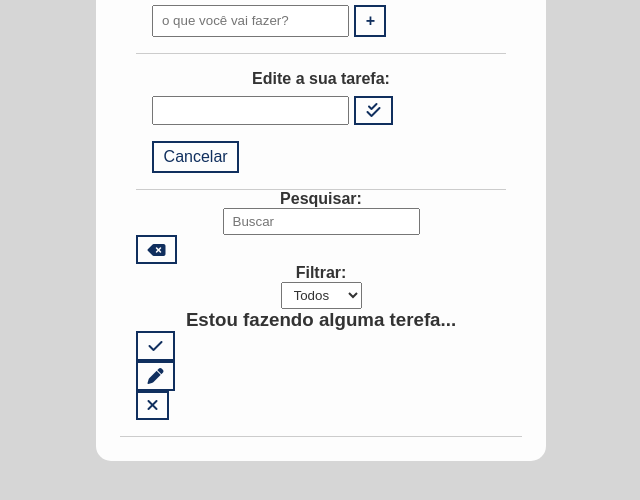
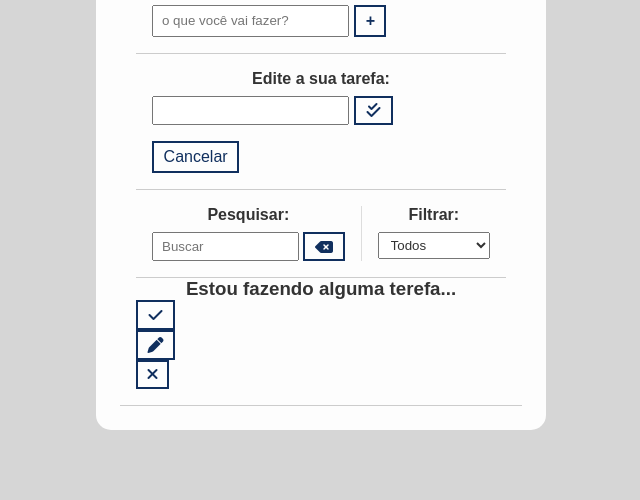
Before and after one commit to Bueno-Italo/toDoList-Avancado, a plain HTML site: page index.html in a window 1280 px wide. Shown: the part 146-646 px from the top of the page, without its empty margins (319-959 px from the left). Drawn offline with Linux system fonts and the light colour scheme; files whose address does not match are found by name.

Commit message:
Estilo do campo pesquisa

```diff
--- a/css/style.css
+++ b/css/style.css
@@ -85,3 +85,38 @@
 #cancel-edit-btn {
   margin-top: 1rem;
 }
+
+/*Todo toolbar - filtro e barra de pesquisa*/
+#toolbar {
+  padding: 1rem;
+  border-bottom: 1px solid #ccc;
+  display: flex;
+}
+
+#toolbar h4 {
+  margin-bottom: 0.5rem;
+}
+
+#search {
+  border-right: 1px solid #ddd;
+  padding-right: 1rem;
+  margin-right: 1rem;
+  width: 65%;
+  display: flex;
+  flex-direction: column;
+}
+
+#search form {
+  display: flex;
+}
+
+#search input {
+  width: 100%;
+  margin-right: 0.3rem;
+}
+
+#filter {
+  width: 35%;
+  display: flex;
+  flex-direction: column;
+}
```
